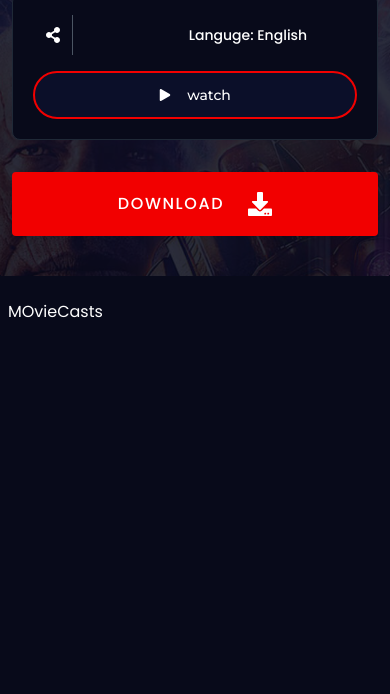
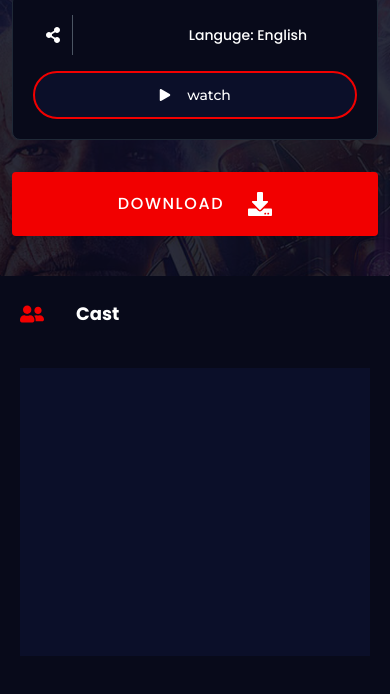
Before and after one commit to CHIBUZOR-coder/stream, a React (Vite) app: page /stream/movie/1 in a window 390 px wide. Shown: the part 888-1582 px from the top of the page. Built offline with nearby package versions, Linux system fonts and the light colour scheme; a web font is replaced by a local one.

Commit message:
fixed slider media query  for Toprated

```diff
--- a/src/Components/Home/Banner.jsx
+++ b/src/Components/Home/Banner.jsx
@@ -33,6 +33,7 @@ const Banner = () => {
         speed={1000}
         modules={[Autoplay]}
         autoplay={{ delay: 5000, disableOnInteraction: false }}
+
         className="w-full h-72  lg:h-72 xl:h-96 bg-dry"
       >
         {randomMovies.map((movie) => (
--- a/src/Components/Home/TopRated.jsx
+++ b/src/Components/Home/TopRated.jsx
@@ -39,6 +39,24 @@ const TopRated = () => {
           autoplay={true}
           speed={1000}
           modules={[Navigation, Autoplay]}
+          breakpoints={{
+            0: {
+              slidesPerView: 1,
+            },
+            400: {
+              slidesPerView: 2,
+            },
+            768: {
+              slidesPerView: 3,
+            },
+            1024: {
+              slidesPerView: 4,
+            },
+            1280: {
+              slidesPerView: 5,
+              spaceBetween: 30,
+            },
+          }}
         >
           {Movies.map((movie) => (
             <SwiperSlide key={movie.id}>
--- a/src/Components/SingleMovie/MovieCasts.jsx
+++ b/src/Components/SingleMovie/MovieCasts.jsx
@@ -1,7 +1,50 @@
+import { FaUserFriends } from "react-icons/fa";
+import { Autoplay } from "swiper/modules";
+import { Swiper } from "swiper/react";
+
 const MovieCasts = () => {
   return (
-    <div>
-      <h1>MOvieCasts</h1>
+    <div className=" px-3">
+      <div className="flex items-center gap-8 md:gap-4">
+        <FaUserFriends className=" w-6 h-6 md:w-4 md:h-4 text-subMain" />
+        <h2 className=" sm:text-xl font-bold text-lg ">Cast</h2>
+      </div>
+
+      <div className="mt-10">
+        <Swiper
+          spaceBetween={10}
+          slidesPerView={1}
+          loop={true}
+          speed={1000}
+          modules={[Autoplay]}
+          sp
+          autoplay={{ delay: 1000, disableOnInteraction: false }}
+          breakpoints={{
+            0: {
+              slidesPerView: 1,
+
+            },
+            400: {
+              slidesPerView: 2,
+
+            },
+            768: {
+              slidesPerView: 3,
+
+            },
+            1024: {
+              slidesPerView: 4,
+
+            },
+            1280: {
+              slidesPerView: 5,
+               spaceBetween:30
+
+            },
+          }}
+          className="w-full h-72  lg:h-72 xl:h-96 bg-dry"
+        ></Swiper>
+      </div>
     </div>
   );
 };
--- a/src/pages/SingleMovie.jsx
+++ b/src/pages/SingleMovie.jsx
@@ -12,6 +12,7 @@ const SingleMovie = () => {
 
   const movie = Movies.find((movie) => movie.id === parseInt(id));
   console.log(movie);
+
   return (
     <div>
       <Layout>
```
